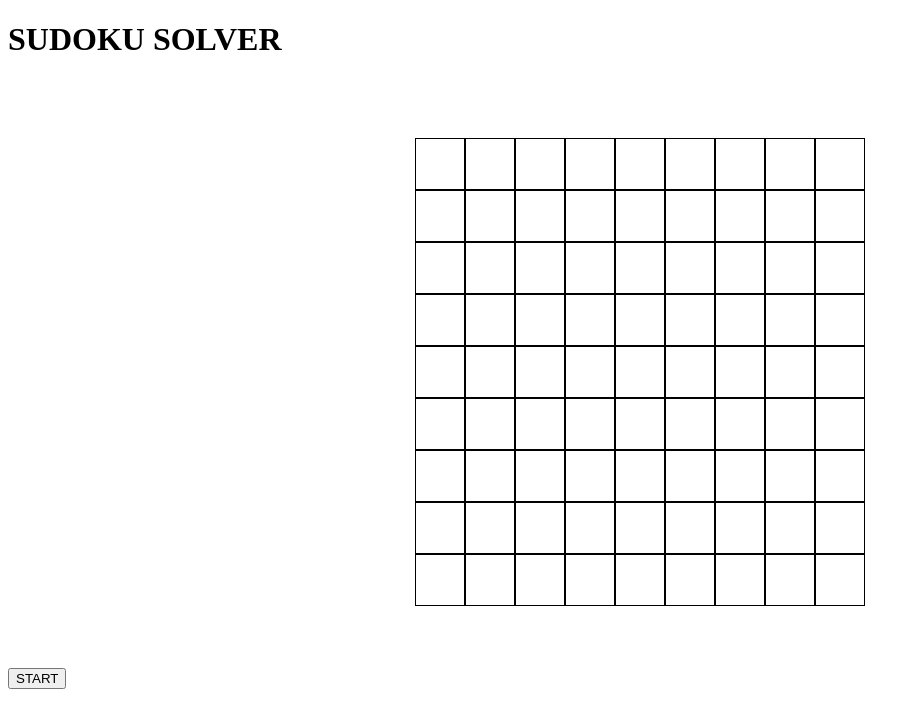
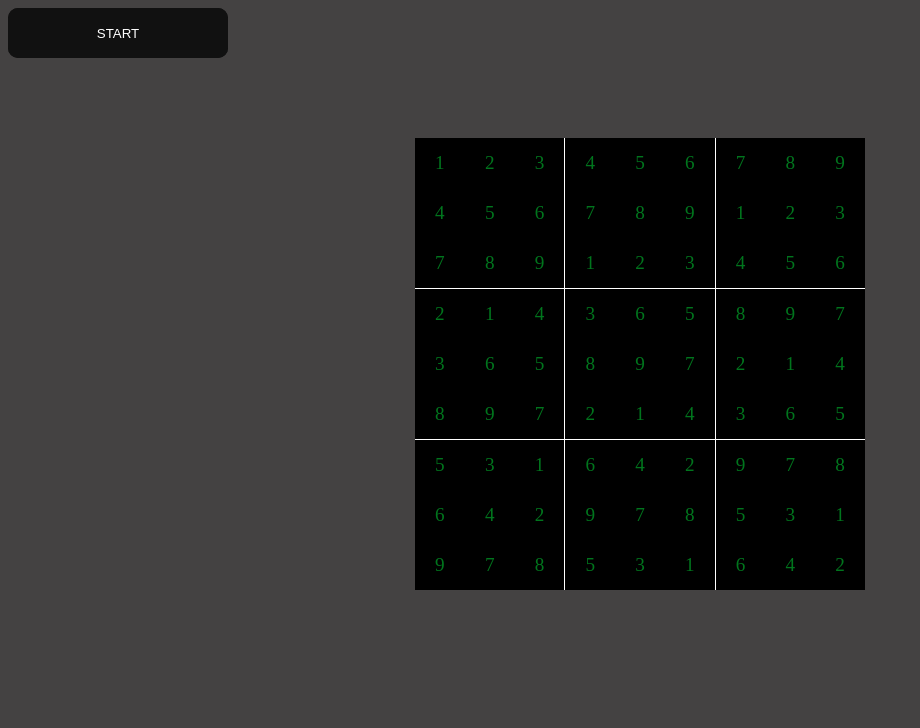
Before and after one commit to Davit-Ners/Sudoku-Solver, a website: page public/index.html in a window 1280 px wide. Both pictures are taken after a click on the button "START". Shown: the whole page, without its empty margins (0-920 px from the left). Drawn offline with Linux system fonts and the light colour scheme.

Commit message:
Solver finalisation + css

```diff
--- a/public/css/style.css
+++ b/public/css/style.css
@@ -1,3 +1,6 @@
+body {
+    background-color: #444242;
+}
 .sudoku-container {
     width: 450px;
     height: 450px;
@@ -15,10 +18,10 @@
 .emptyBlock {
     width: 50px;
     height: 50px;
-    border: 1px solid #000;
     display: flex;
     justify-content: center;
     align-items: center;
+    background-color: rgb(0, 0, 0);
 
     input {
         width: 80%;
@@ -26,11 +29,73 @@
         text-align: center;
         font-size: 1.2em;
         border: 0;
+        background-color: black;
+        color: rgb(0, 117, 29);
     }
 
     p {
         text-align: center;
         font-size: 1.2em;
-        color: black;
+        color: rgb(0, 117, 29);
     }
 }
+
+#start {
+    width: 220px;
+    height: 50px;
+    border: none;
+    outline: none;
+    color: #fff;
+    background: #111;
+    cursor: pointer;
+    position: relative;
+    z-index: 0;
+    border-radius: 10px;
+}
+
+#start:before {
+    content: '';
+    background: linear-gradient(45deg, #ff0000, #ff7300, #fffb00, #48ff00, #00ffd5, #002bff, #7a00ff, #ff00c8, #ff0000);
+    position: absolute;
+    top: -2px;
+    left:-2px;
+    background-size: 400%;
+    z-index: -1;
+    filter: blur(5px);
+    width: calc(100% + 4px);
+    height: calc(100% + 4px);
+    animation: glowing 20s linear infinite;
+    opacity: 0;
+    transition: opacity .3s ease-in-out;
+    border-radius: 10px;
+}
+
+#start:active {
+    color: #000
+}
+
+#start:active:after {
+    background: transparent;
+}
+
+#start:hover:before {
+    opacity: 1;
+}
+
+#start:after {
+    z-index: -1;
+    content: '';
+    position: absolute;
+    width: 100%;
+    height: 100%;
+    background: #111;
+    left: 0;
+    top: 0;
+    border-radius: 10px;
+}
+
+@keyframes glowing {
+    0% { background-position: 0 0; }
+    50% { background-position: 400% 0; }
+    100% { background-position: 0 0; }
+}
--- a/public/index.html
+++ b/public/index.html
@@ -8,14 +8,12 @@
     <link rel="stylesheet" href="css/style.css">
 </head>
 <body>
-    <header>
-        <h1>SUDOKU SOLVER</h1>
-    </header>
-
     <main>
-        <div id="gilleSudoku" class="sudoku-container">
+        <div class="sudokuTot">
+            <button id="start">START</button>
+            <div id="gilleSudoku" class="sudoku-container">
         </div>
-        <button id="start">START</button>
+        </div>
     </main>
 </body>
 </html>
--- a/public/js/script.js
+++ b/public/js/script.js
@@ -27,6 +27,12 @@ function creerGrile() {
             input.className = 'inputNombre';
             input.id = `i${i}-${j}`;
             input.type = 'number';
+            if (j == 2 || j == 5) {
+                block.style.borderRight = '1px solid #ffffff';
+            }
+            if (i == 2 || i == 5) {
+                block.style.borderBottom = '1px solid #ffffff';
+            }
             block.append(input);
             row.append(block);
         }
@@ -48,7 +54,7 @@ function recupererInputs() {
             }
             else {
                 tabSudoku[i].push(0);
-                p.textContent = '';
+                p.textContent = '°';
                 input.remove();
                 document.getElementById(`${i}-${j}`)?.append(p);
             }
@@ -118,7 +124,7 @@ function isAllowedLigne(tab, nb, row, col) {
 }
 function isAllowedColonne(tab, nb, row, col) {
     for (let j = 0; j < 9; j++) {
-        if (j != row && tab[col][j] == nb) {
+        if (j != row && tab[j][col] == nb) {
             return false;
         }
     }
@@ -150,8 +156,7 @@ function getEmptyCells(tab) {
     }
     return emptyCells;
 }
-creerGrile();
-function solveSudoku(tab) {
+async function solveSudoku(tab) {
     const emptyCells = getEmptyCells(tab);
     if (emptyCells.length === 0) {
         return true;
@@ -160,7 +165,9 @@ function solveSudoku(tab) {
     for (let num = 1; num <= 9; num++) {
         if (isAllowed(tab, num, row, col)) {
             tab[row][col] = num;
-            if (solveSudoku(tab)) {
+            await delay(0.5);
+            miseAJourDOM(tab);
+            if (await solveSudoku(tab)) {
                 return true;
             }
             tab[row][col] = 0;
@@ -168,3 +175,21 @@ function solveSudoku(tab) {
     }
     return false;
 }
+async function delay(ms) {
+    return new Promise(resolve => setTimeout(resolve, ms));
+}
+function miseAJourDOM(tab) {
+    for (let i = 0; i < 9; i++) {
+        for (let j = 0; j < 9; j++) {
+            const p = document.getElementById(`p${i}-${j}`);
+            if (tab[i][j] != 0) {
+                p.textContent = tab[i][j].toString();
+            }
+        }
+    }
+}
+creerGrile();
+startBtn.addEventListener('click', function () {
+    recupererInputs();
+    solveSudoku(tabSudoku);
+});
```
Also changed, not shown: src/script.ts (+37 -6 lines).
